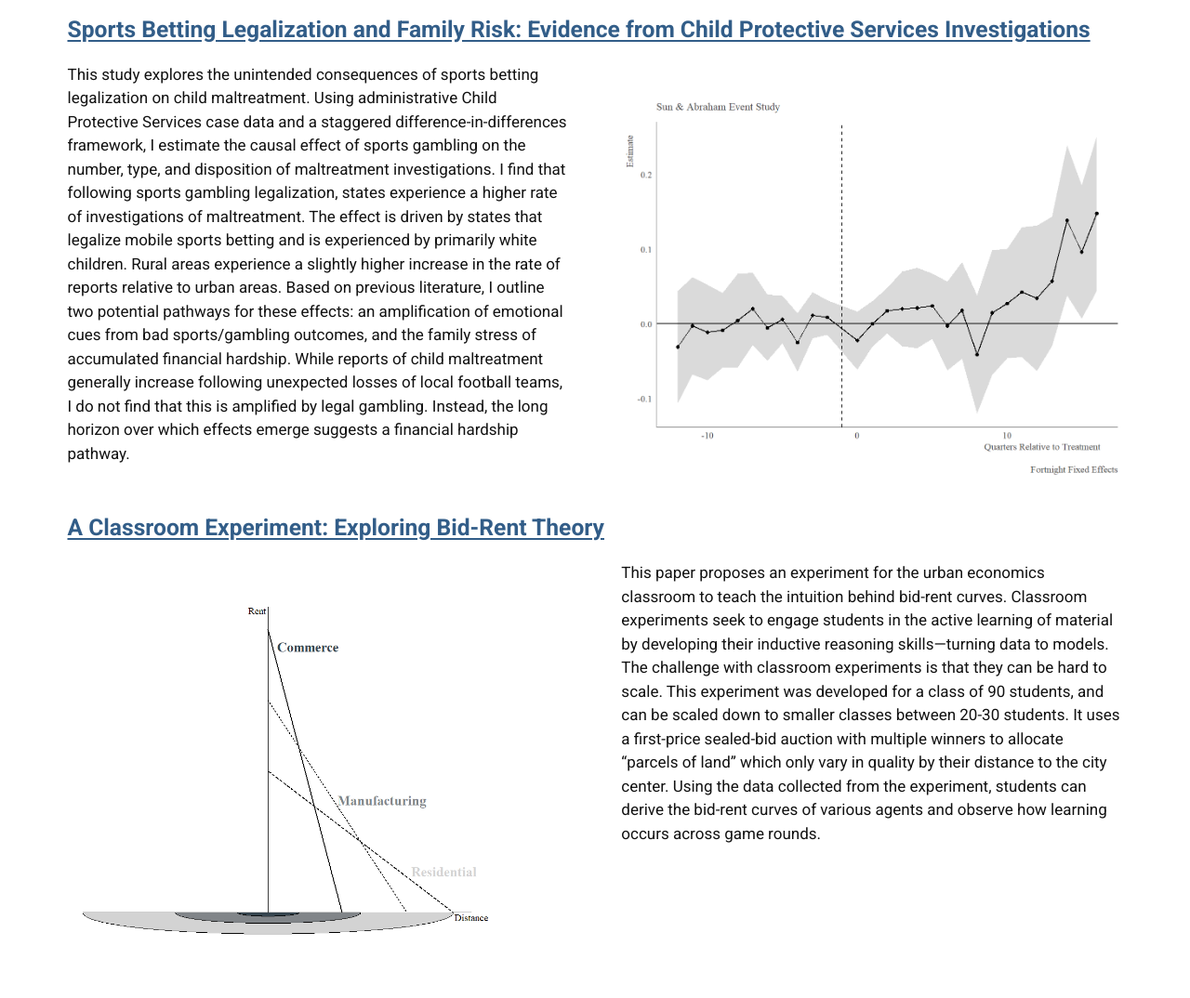
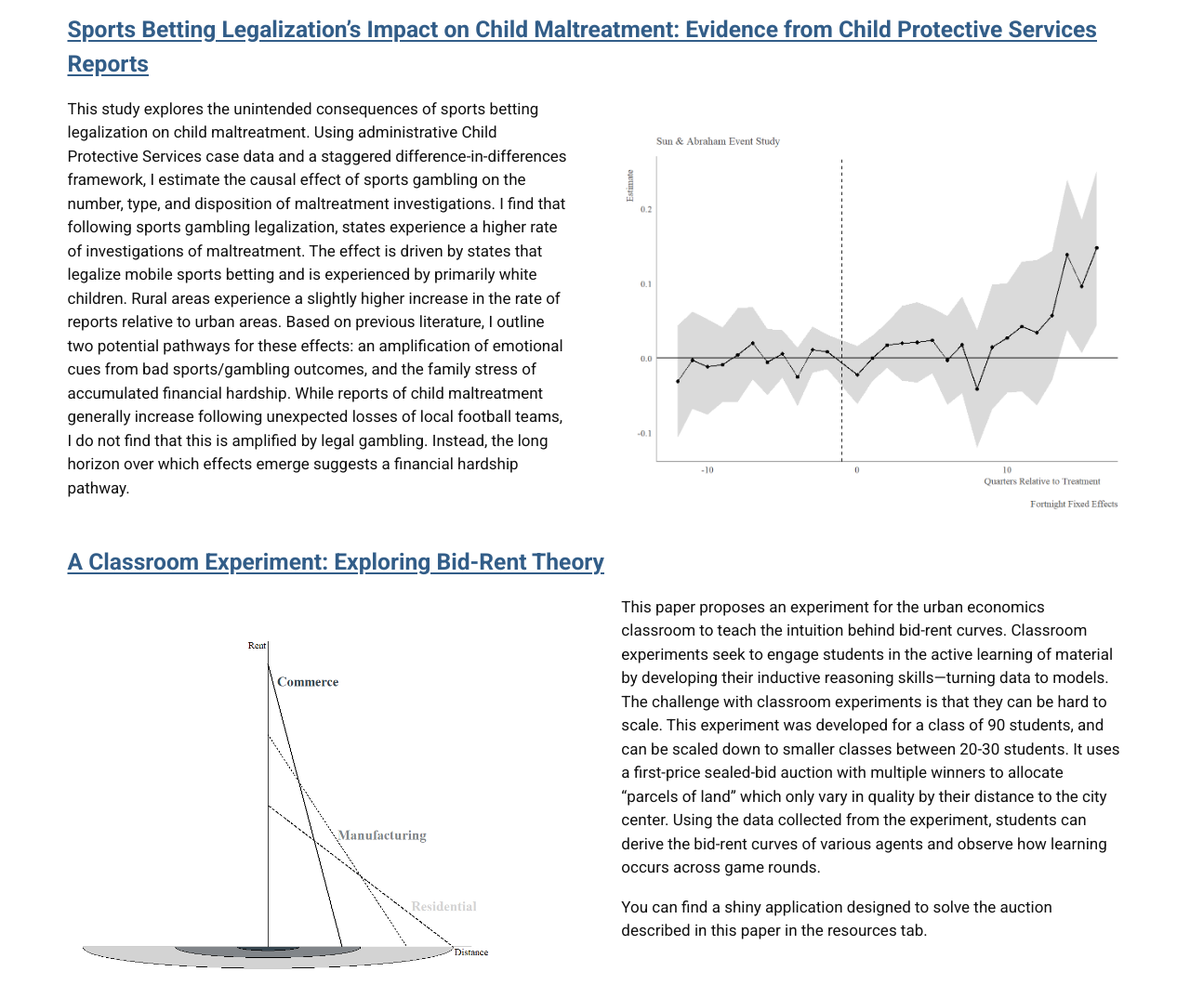
Before and after one commit to ericmwilken/ericmwilken.github.io, a plain HTML site: page research/index.html in a window 1280 px wide. Shown: the part 209-1283 px from the top of the page at 93% size. Drawn offline with Linux system fonts and the light colour scheme.

Commit message:
Add files via upload

```diff
--- a/research/index.html
+++ b/research/index.html
@@ -151,7 +151,7 @@ ul.task-list li input[type="checkbox"] {
 
 <section id="working-papers" class="level1">
 <h1>Working Papers</h1>
-<p><a href="WilkenJMP107.pdf" class="fs-3"><strong>Sports Betting Legalization and Family Risk: Evidence from Child Protective Services Investigations</strong></a></p>
+<p><a href="WilkenJMP107.pdf" class="fs-3"><strong>Sports Betting Legalization’s Impact on Child Maltreatment: Evidence from Child Protective Services Reports</strong></a></p>
 <div class="columns">
 <div class="column" style="width:47.5%;">
 <p>This study explores the unintended consequences of sports betting legalization on child maltreatment. Using administrative Child Protective Services case data and a staggered difference-in-differences framework, I estimate the causal effect of sports gambling on the number, type, and disposition of maltreatment investigations. I find that following sports gambling legalization, states experience a higher rate of investigations of maltreatment. The effect is driven by states that legalize mobile sports betting and is experienced by primarily white children. Rural areas experience a slightly higher increase in the rate of reports relative to urban areas. Based on previous literature, I outline two potential pathways for these effects: an amplification of emotional cues from bad sports/gambling outcomes, and the family stress of accumulated financial hardship. While reports of child maltreatment generally increase following unexpected losses of local football teams, I do not find that this is amplified by legal gambling. Instead, the long horizon over which effects emerge suggests a financial hardship pathway.</p>
@@ -181,6 +181,7 @@ ul.task-list li input[type="checkbox"] {
 
 </div><div class="column" style="width:47.5%;">
 <p>This paper proposes an experiment for the urban economics classroom to teach the intuition behind bid-rent curves. Classroom experiments seek to engage students in the active learning of material by developing their inductive reasoning skills—turning data to models. The challenge with classroom experiments is that they can be hard to scale. This experiment was developed for a class of 90 students, and can be scaled down to smaller classes between 20-30 students. It uses a first-price sealed-bid auction with multiple winners to allocate “parcels of land” which only vary in quality by their distance to the city center. Using the data collected from the experiment, students can derive the bid-rent curves of various agents and observe how learning occurs across game rounds.</p>
+<p>You can find a shiny application designed to solve the auction described in this paper in the resources tab.</p>
 </div>
 </div>
 </section>
```
